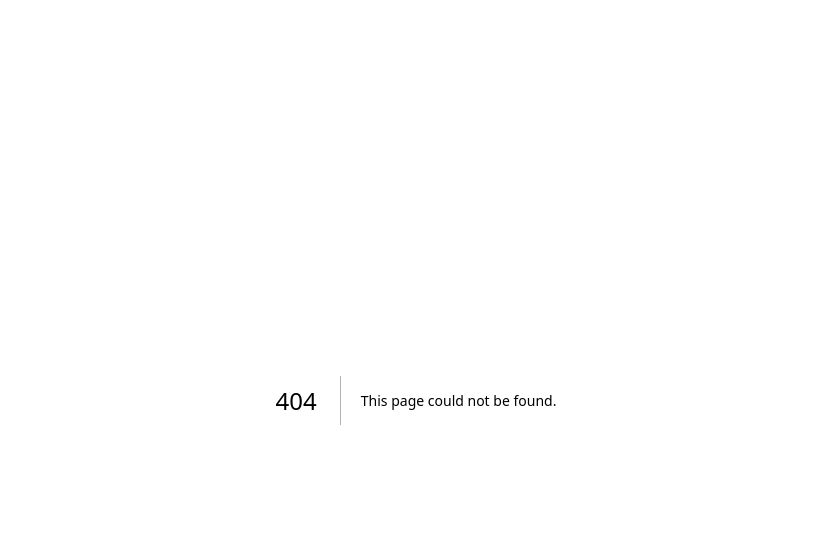
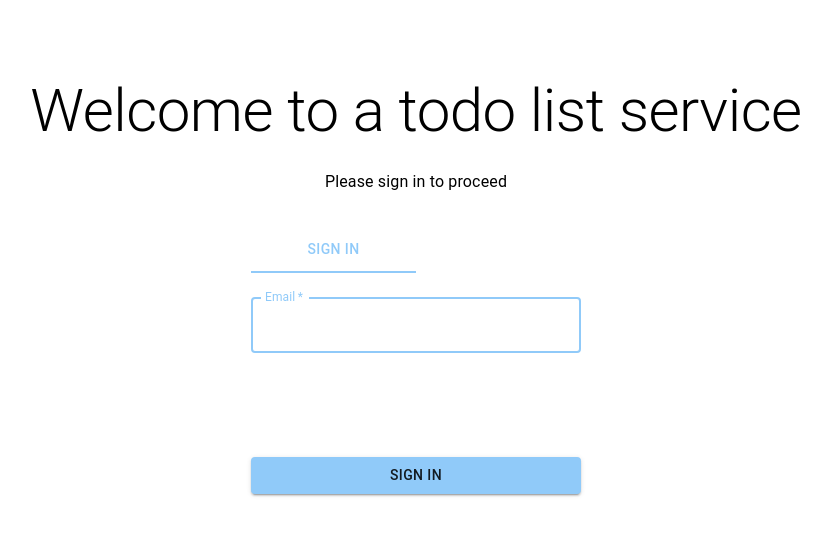
Before and after one commit to Evgeny-Polupanov/todo-list, a Next.js app in the folder frontend/: page /login in a window 1280 px wide. Before the commit this address had no page. Shown: the top 536 px of the page, without its empty margins (224-1055 px from the left). Built offline with nearby package versions, Linux system fonts and the light colour scheme.

Commit message:
add the login page layout

```diff
--- a/frontend/package.json
+++ b/frontend/package.json
@@ -23,6 +23,7 @@
     "next": "13.0.6",
     "react": "18.2.0",
     "react-dom": "18.2.0",
+    "sass": "^1.56.2",
     "typescript": "4.9.4"
   },
   "devDependencies": {
--- a/frontend/pages/_app.tsx
+++ b/frontend/pages/_app.tsx
@@ -1,12 +1,16 @@
-import '../styles/globals.css'
+import '../styles/globals.scss'
 import type { AppProps } from 'next/app'
 import { ApolloProvider } from '@apollo/client'
 import client from '../apollo-client'
+import { ThemeProvider } from '@mui/system'
+import { theme } from '../theme'
 
 export default function App({ Component, pageProps }: AppProps) {
     return (
         <ApolloProvider client={client}>
-            <Component {...pageProps} />
+            <ThemeProvider theme={theme}>
+                <Component {...pageProps} />
+            </ThemeProvider>
         </ApolloProvider>
     )
 }
--- /dev/null
+++ b/frontend/pages/login.tsx
@@ -0,0 +1,99 @@
+import Head from 'next/head'
+import styles from '../styles/Home.module.scss'
+import { Box, Button, Tab, Tabs, TextField, Typography } from '@mui/material'
+import { useState } from 'react'
+
+enum Mode {
+    Signin,
+    Signup,
+}
+
+export default function Home() {
+    const [mode, setMode] = useState(Mode.Signin)
+
+    return (
+        <div className={styles.container}>
+            <Head>
+                <title>Todo List</title>
+                <meta name="description" content="Todo List" />
+                <link rel="icon" href="/favicon.ico" />
+            </Head>
+            <main className={styles.main}>
+                <Typography variant="h2" gutterBottom>Welcome to a todo list service</Typography>
+                <Typography variant="subtitle1" gutterBottom>Please sign in to proceed</Typography>
+                <Box sx={{
+                    width: 330,
+                    height: 500,
+                    marginTop: 3,
+                }}>
+                    <Box sx={{
+                        marginBottom: 3,
+                    }}>
+                        <Tabs
+                            value={mode}
+                            onChange={(event, mode) => setMode(mode)}
+                            variant="fullWidth"
+                            aria-label="Authorization modes"
+                        >
+                            <Tab label="Sign in" value={Mode.Signin} />
+                            <Tab label="Sign up" value={Mode.Signup} />
+                        </Tabs>
+                    </Box>
+                    {mode === Mode.Signin && (
+                        <>
+                            <TextField
+                                type="email"
+                                variant="outlined"
+                                fullWidth
+                                placeholder="Enter your email"
+                                sx={{ marginBottom: 3 }}
+                                autoFocus
+                                required
+                                label="Email"
+                            />
+                            <TextField
+                                type="password"
+                                variant="outlined"
+                                fullWidth
+                                placeholder="Enter your password"
+                                sx={{ marginBottom: 3 }}
+                                required
+                                label="Password"
+                            />
+                            <Button variant="contained" fullWidth>Sign in</Button>
+                        </>
+                    )}
+                    {mode === Mode.Signup && (
+                        <>
+                            <TextField
+                                type="email"
+                                variant="outlined"
+                                fullWidth
+                                placeholder="Enter your email"
+                                sx={{ marginBottom: 3 }}
+                                autoFocus
+                                required
+                            />
+                            <TextField
+                                variant="outlined"
+                                fullWidth
+                                placeholder="Enter your name"
+                                sx={{ marginBottom: 3 }}
+                                required
+                            />
+                            <TextField
+                                type="password"
+                                variant="outlined"
+                                fullWidth
+                                placeholder="Enter your password"
+                                sx={{ marginBottom: 3 }}
+                                required
+                            />
+                            <Button variant="contained" fullWidth>Sign up</Button>
+                        </>
+                    )}
+                </Box>
+            </main>
+        </div>
+    )
+}
--- /dev/null
+++ b/frontend/theme.ts
@@ -0,0 +1,7 @@
+import { createTheme } from '@mui/material'
+
+export const theme = createTheme({
+    palette: {
+        mode: 'dark',
+    },
+})
```
Also changed, not shown: frontend/pages/index.tsx (+4 -60 lines), frontend/src/operations/queries.ts (deleted), frontend/src/operations/todo.ts (added), frontend/src/operations/user.ts (renamed from frontend/src/operations/mutations.ts), frontend/styles/Home.module.scss (renamed from frontend/styles/Home.module.css), frontend/styles/globals.scss (renamed from frontend/styles/globals.css), 1 other file (tests, documents, lock files or other folders).
